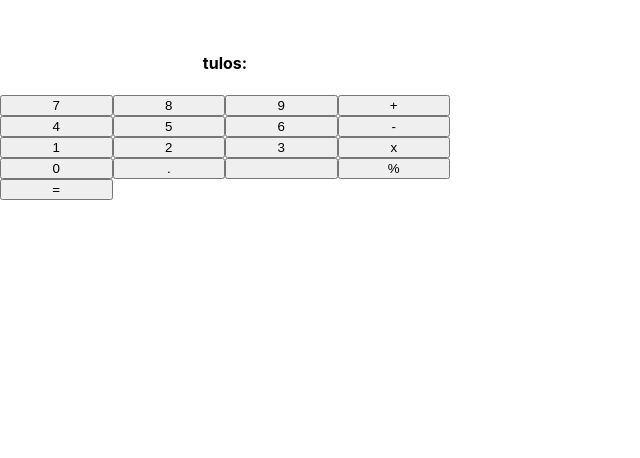
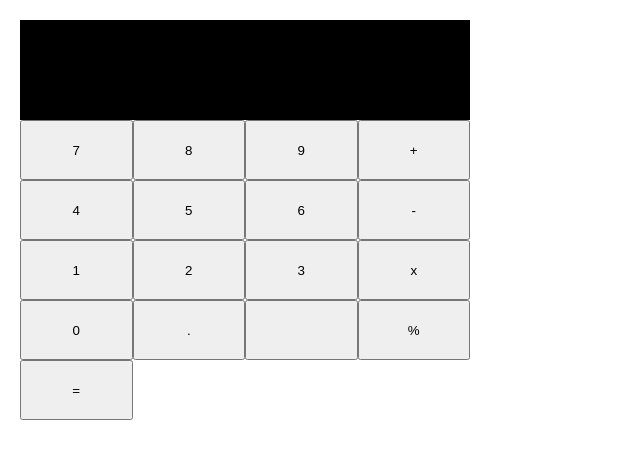
Before and after one commit to tonikv/Calculator, a React (Create React App) app: page / in a window 1280 px wide. Shown: the top 458 px of the page, without its empty margins (0-640 px from the left). Built offline with nearby package versions, Linux system fonts and the light colour scheme.

Commit message:
styling started

```diff
--- a/src/features/calculator/Calculator.js
+++ b/src/features/calculator/Calculator.js
@@ -19,9 +19,11 @@ export function Calculator() {
     const dispatch = useDispatch();
 
     return (
-        <div className={styles.grid}>
-            <p className={styles.display}>{calculation !== "" ? calculation : display}</p>
-            <h4 className={styles.display}>{number} tulos: {result}</h4>
+        <div className={styles.container}>
+            <div className={styles.display}>
+                <p className={styles.calculation}>{calculation !== "" ? calculation : display}</p>
+                <h4 className={styles.result}>{result}</h4>
+            </div>
 
             <div className={styles.buttons}>
                 <button className={styles.btn} onClick={() => dispatch(checkInput("7"))}>7</button>
--- a/src/features/calculator/Calculator.module.css
+++ b/src/features/calculator/Calculator.module.css
@@ -1,7 +1,9 @@
-.grid {
+.container {
     display: flex;
     flex-direction: column;
+    justify-content: center;
     max-width: 450px;
+    margin: 20px 10px 0 20px;
 }
 
 .buttons {
@@ -12,10 +14,32 @@
 }
 
 .btn {
+    height: 60px;
 }
 
 .display {
+    display: flex;
+    position: relative;
+    flex-direction: column;
+    background-color: black;
+    height: 100px;
+}
+
+.calculation {
+    color: white;
+    position: absolute;
+    left: 5px;
+    top: -35px;
+    font-size: xx-large;
+}
+
+.result {
+    color: white;
+    right: 5px;
+    top: 50px;
+    position: absolute;
 }
 
 .operand {
+    height: 60px;
 }
```
